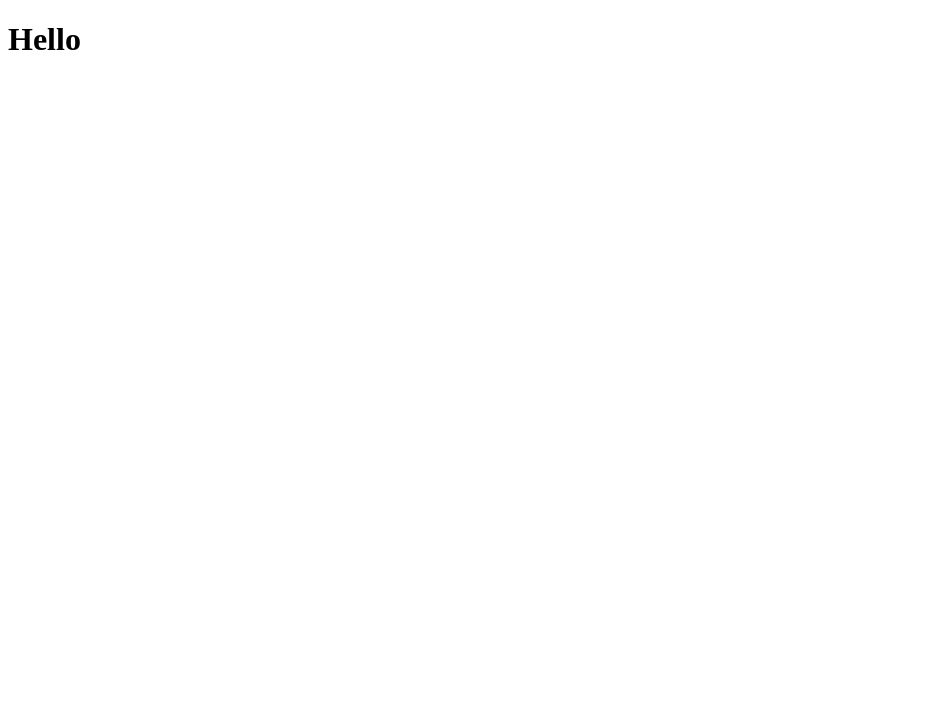
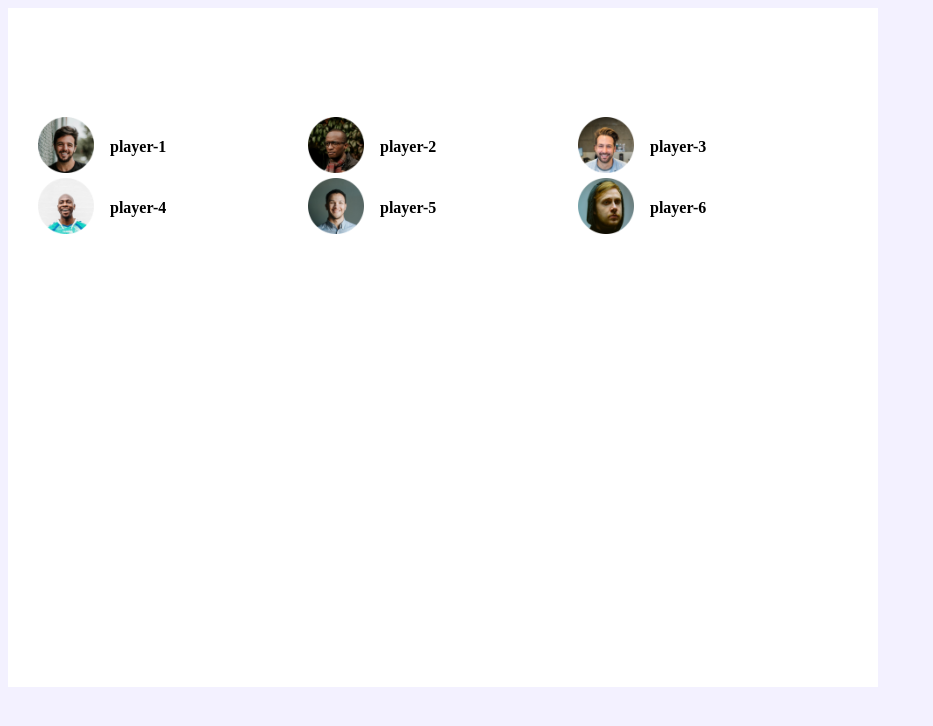
Before and after one commit to jfmemon/leader-board-CSS, a plain HTML site: page index.html in a window 1280 px wide. Shown: the whole page, without its empty margins (0-933 px from the left). Drawn offline with Linux system fonts and the light colour scheme.

Commit message:
third commit

```diff
--- a/index.html
+++ b/index.html
@@ -5,8 +5,55 @@
     <meta http-equiv="X-UA-Compatible" content="IE=edge">
     <meta name="viewport" content="width=device-width, initial-scale=1.0">
     <title>Leader Board</title>
+    <link rel="stylesheet" href="style.css">
 </head>
 <body>
-    <h1>Hello</h1>
+    <!-- start header -->
+    <header>
+
+    </header>
+    <!-- header end -->
+
+    <!-- start main -->
+    <main>
+        <section class="top-player">
+            <div class="container">
+                <div class="players">
+                    <div class="player">
+                        <img src="images/players/player-1.png" alt="">
+                        <h4 class="player-name">player-1</h4>
+                    </div>
+                    <div class="player">
+                        <img src="images/players/player-2.png" alt="">
+                        <h4 class="player-name">player-2</h4>
+                    </div>
+                    <div class="player">
+                        <img src="images/players/player-3.png" alt="">
+                        <h4 class="player-name">player-3</h4>
+                    </div>
+                    <div class="player">
+                        <img src="images/players/player-4.png" alt="">
+                        <h4 class="player-name">player-4</h4>
+                    </div>
+                    <div class="player">
+                        <img src="images/players/player-5.png" alt="">
+                        <h4 class="player-name">player-5</h4>
+                    </div>
+                    <div class="player">
+                        <img src="images/players/player-6.png" alt="">
+                        <h4 class="player-name">player-6</h4>
+                    </div>
+
+                </div>
+            </div>
+        </section>
+    </main>
+    <!-- end main -->
+
+    <!-- start footer -->
+    <footer>
+
+    </footer>
+    <!-- end footer -->
 </body>
 </html>
--- a/style.css
+++ b/style.css
@@ -0,0 +1,34 @@
+body{
+    background: #F3F1FF;
+}
+
+.top-player{
+    justify-content: center;
+    align-items: center;
+}
+
+.container{
+    width: 870px;
+    height: 679px;
+    background-color: #FFFFFF;
+    /* justify-content: center; */
+}
+
+.players{
+    display: grid;
+    grid-template-columns: repeat(3, 1fr);
+    padding: 30px;
+    padding-top: 109px;
+}
+
+.player{
+    display: flex;
+}
+.player img{
+    width: 56px;
+    height: 56px;
+}
+
+.player-name{
+    margin-left: 16px;
+}
```
